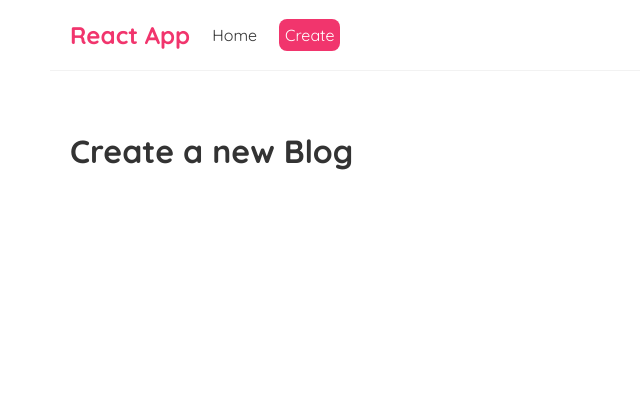
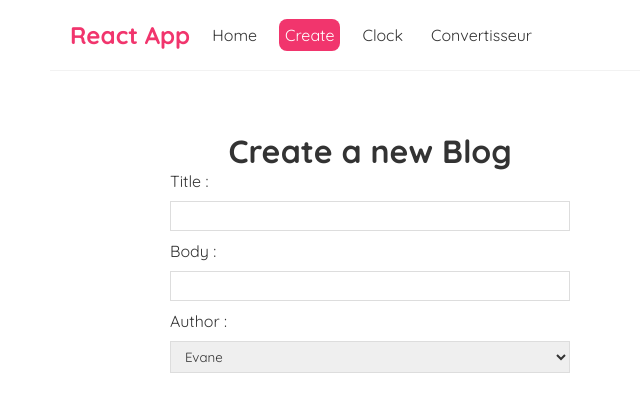
Before and after one commit to sovmulax/last-one-reactjs, a React (Create React App) app: page /create in a window 1280 px wide. Shown: the top 412 px of the page, without its empty margins (270-910 px from the left). Built offline with nearby package versions, Linux system fonts and the light colour scheme.

Commit message:
small small

```diff
--- a/src/App.js
+++ b/src/App.js
@@ -3,6 +3,8 @@ import Home from "./home";
 import Create from './Create.js'
 import { BrowserRouter as Router, Route, Routes } from "react-router-dom";
 import BlogDetails from "./BlogDetails";
+import Clock from "./Clock";
+import Conert from "./Convert";
 
 function App() {
   return (
@@ -14,6 +16,8 @@ function App() {
             <Route exact path="/" element={<Home />} />
             <Route exact path="/create" element={<Create />} />
             <Route exact path="/blogs/:id" element={<BlogDetails />} />
+            <Route exact path="/clock" element={<Clock />} />
+            <Route exact path="/convert" element={<Conert />} />
           </Routes>
         </div>
       </div>
--- /dev/null
+++ b/src/Clock.js
@@ -0,0 +1,18 @@
+import { useState } from "react";
+const Clock = () => {
+    let [time, SetTime] = useState();
+    time = new Date();
+
+    setTimeout(() => {
+        SetTime(new Date())
+    }, 100)
+
+    return (
+        <div>
+            <h2>Wolrd Clock</h2>
+            <h1>{time.toLocaleTimeString()}</h1>
+        </div>
+    );
+};
+
+export default Clock;
--- /dev/null
+++ b/src/Convert.js
@@ -0,0 +1,24 @@
+import { useState } from "react";
+const Conert = () => {
+    const [title, setTitle] = useState();
+    const [far, setFar] = useState();
+
+    const degre = (e) => {
+        setTitle(e)
+        setFar(e * 2, 20462)
+    }
+
+    const Ffar = (e) => {
+        setFar(e)
+        setTitle(e / 2, 20462)
+    }
+
+    return (<div className="create">
+        <label>Kilo :</label>
+        <input type="number" value={title} onChange={(e) => degre(e.target.value)} />
+        <label>lbs :</label>
+        <input type="number" value={far} onChange={(e) => Ffar(e.target.value)} />
+    </div>);
+}
+
+export default Conert;
--- a/src/Create.js
+++ b/src/Create.js
@@ -1,7 +1,27 @@
+import { useState } from "react";
 const Create = () => {
+  const [title, setTitle] = useState();
+  const [author, setAuthor] = useState();
+  const [body, setBody] = useState();
+
   return (
-    <div className="home">
+    <div className="create">
       <h1>Create a new Blog</h1>
+      <form>
+        <label>Title :</label>
+        <input type="text" value={title} onChange={(e) => { setTitle(e.target.value) }} />
+        <label>Body :</label>
+        <input type="text" value={body} onChange={(e) => { setBody(e.target.value) }} />
+        <label>Author :</label>
+        <select value={author} onChange={(e) => { setAuthor(e.target.value) }} >
+          <option value="Evane">Evane</option>
+          <option value="Geoffroy">Geoffroy</option>
+        </select>
+      </form>
+
+      <p>{title}</p>
+      <p>{body}</p>
+      <p>{author}</p>
     </div>
   );
 };
--- a/src/Navbar.js
+++ b/src/Navbar.js
@@ -16,6 +16,8 @@ const Navbar = () => {
         >
           Create
         </Link>
+        <Link to="/clock">Clock</Link>
+        <Link to="/convert">Convertisseur</Link>
       </div>
     </nav>
   );
--- a/src/index.css
+++ b/src/index.css
@@ -51,3 +51,35 @@
 .blog-preview a{
   text-decoration: none;
 }
+
+/* create new blog form */
+.create {
+  max-width: 400px;
+  margin: 0 auto;
+  text-align: center;
+}
+.create label {
+  text-align: left;
+  display: block;
+}
+.create h2 {
+  font-size: 20px;
+  color: #f1356d;
+  margin-bottom: 30px;
+}
+.create input, .create textarea, .create select {
+  width: 100%;
+  padding: 6px 10px;
+  margin: 10px 0;
+  border: 1px solid #ddd;
+  box-sizing: border-box;
+  display: block;
+}
+.create button {
+  background: #f1356d;
+  color: #fff;
+  border: 0;
+  padding: 8px;
+  border-radius: 8px;
+  cursor: pointer;
+}
```
